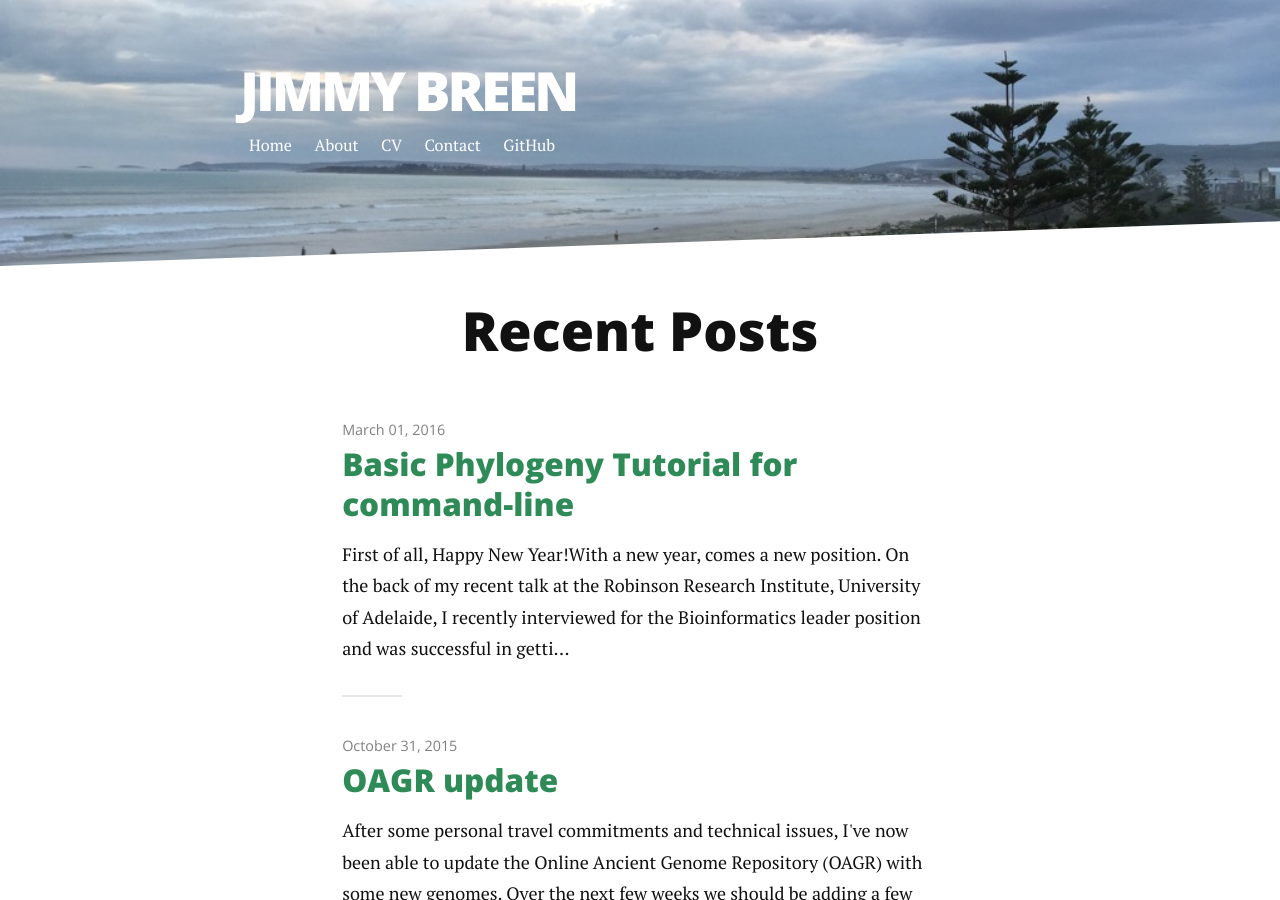
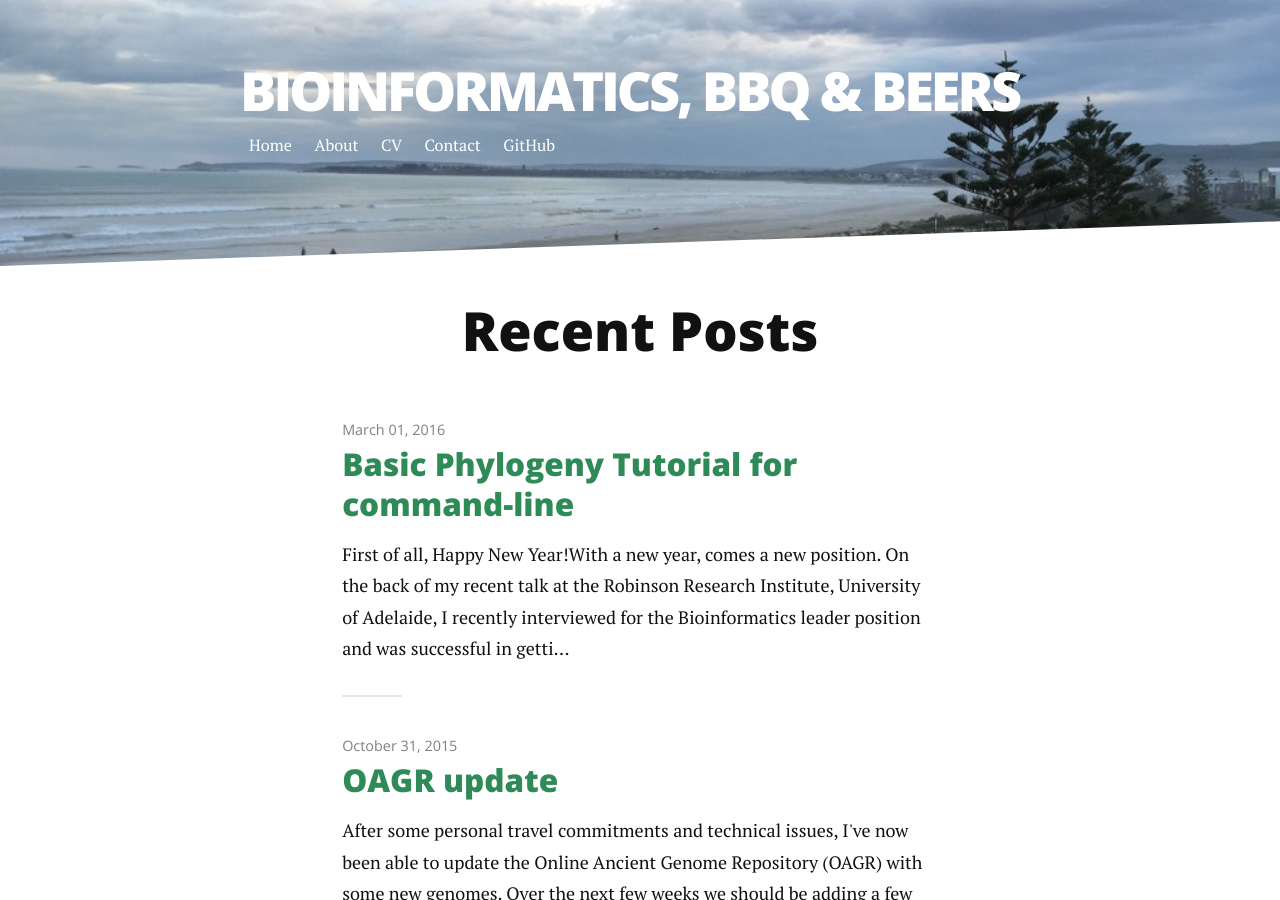
Before and after one commit to jimmybgammyknee/jimmybgammyknee.github.io, a Jekyll site: the page built from index.html, in a window 1280 px wide and 900 px high. Built offline with Jekyll 4.4.1, drawn with Linux system fonts in a browser that asks for light colours; nearby versions of some CDN libraries; Markdown is read by kramdown in place of the engine named in the settings; the list of posts is cut into pages by our own code.

Commit message:
changed title

```diff
--- a/_config.yml
+++ b/_config.yml
@@ -1,4 +1,4 @@
-title: Jimmy Breen
+title: Bioinformatics, BBQ & Beers
 description: Personal blog & projects primarily based on Bioinformatics and data science
 
 url: https://jimmybgammyknee.github.io
```
